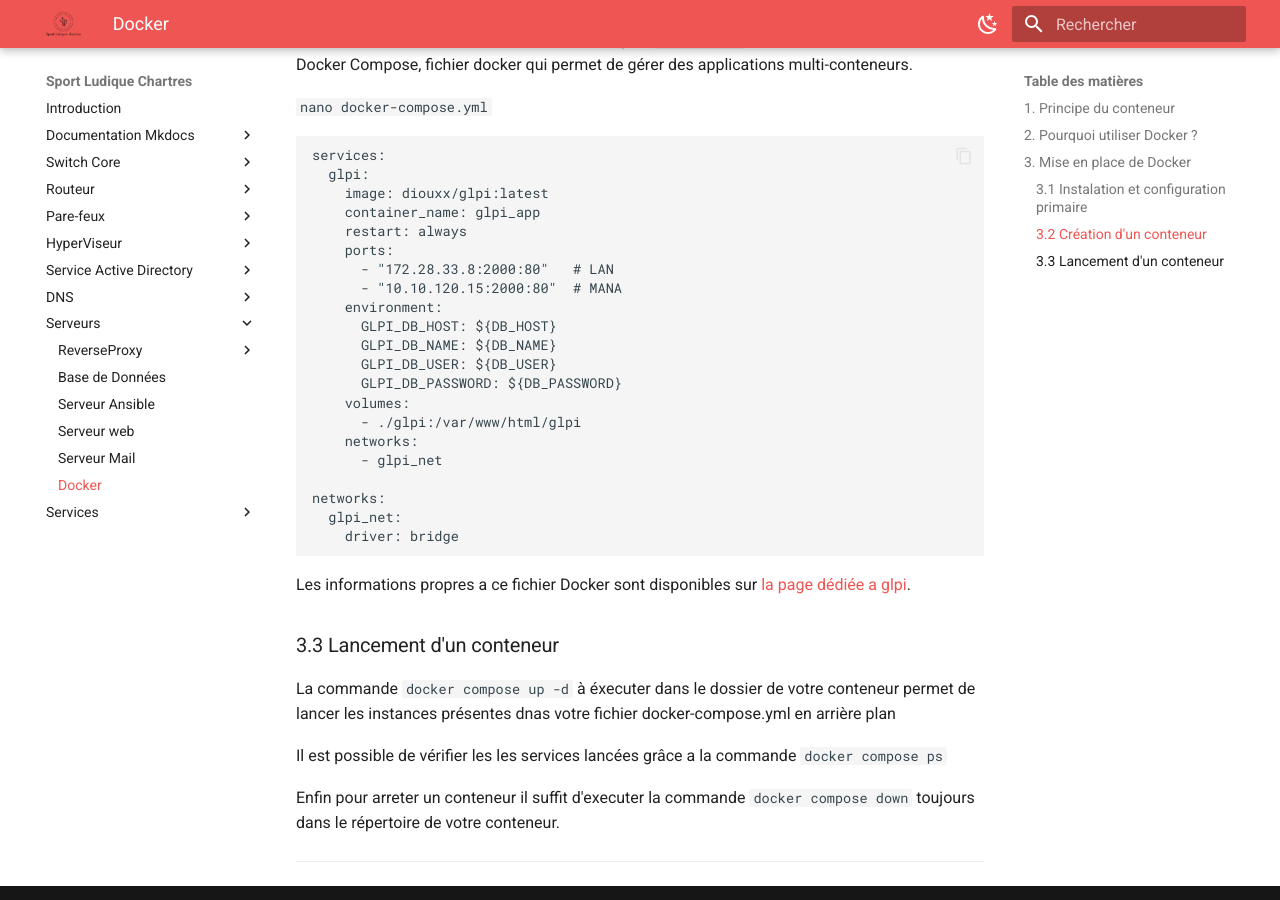
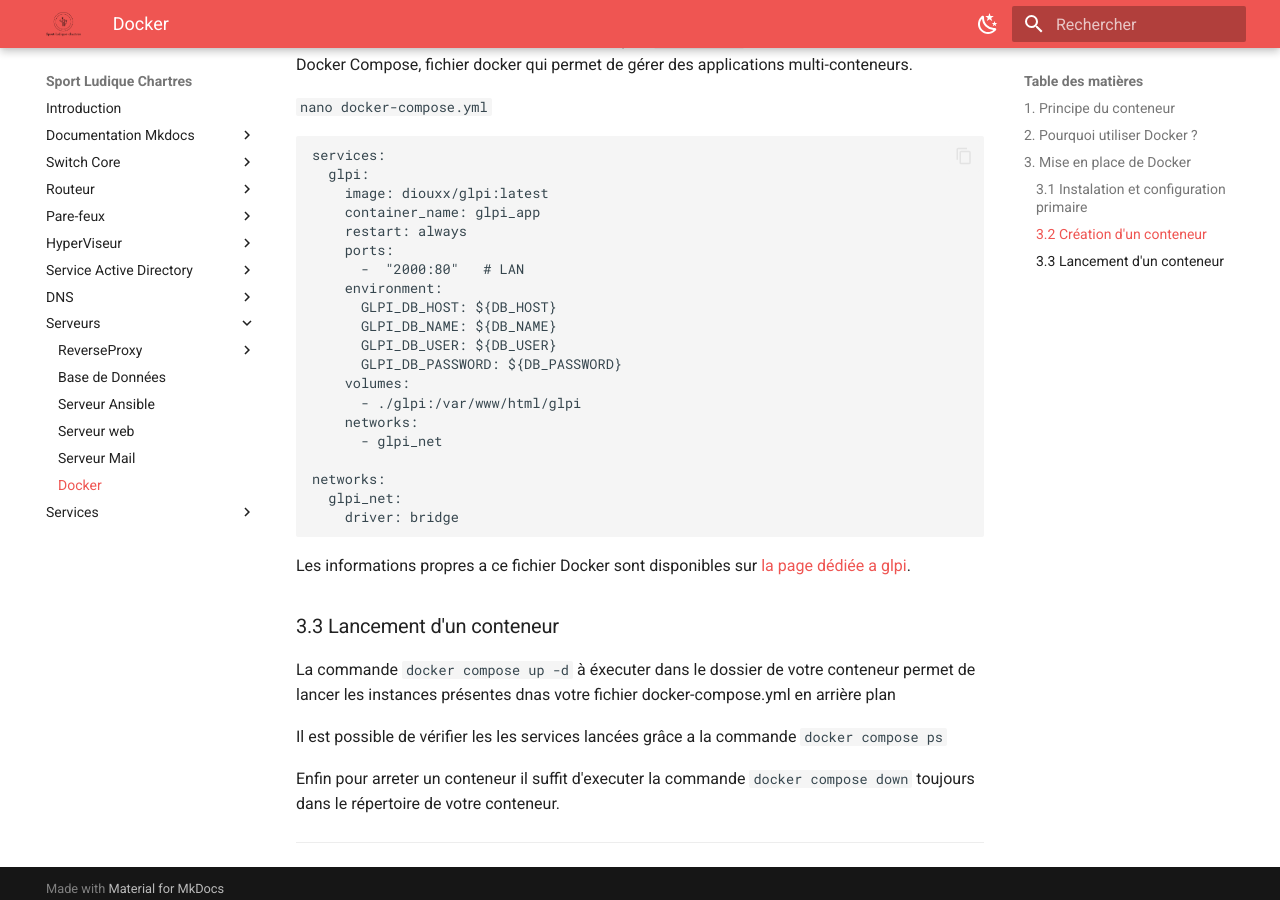
Before and after one commit to Sym-0ne/sport-ludique-Chartres, an MkDocs documentation site: the page built from docs/Serveurs/docker.md, in a window 1280 px wide and 900 px high, scrolled down 1458 px. Built offline with MkDocs 1.6.1 and Material for MkDocs 9.7.7, drawn with Linux system fonts in a browser that asks for light colours.

Commit message:
modif docker

```diff
--- a/docs/Serveurs/docker.md
+++ b/docs/Serveurs/docker.md
@@ -54,8 +54,7 @@
     container_name: glpi_app
     restart: always
     ports:
-      - "172.28.33.8:2000:80"   # LAN
-      - "10.10.120.15:2000:80"  # MANA
+      -  "2000:80"   # LAN
     environment:
       GLPI_DB_HOST: ${DB_HOST}
       GLPI_DB_NAME: ${DB_NAME}
```
